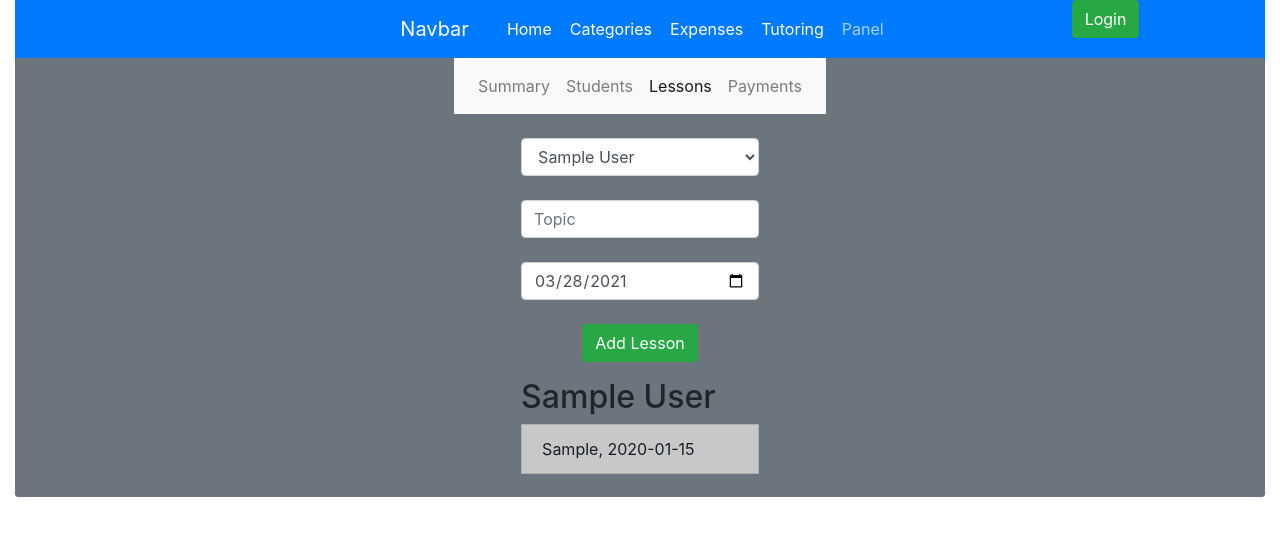
After one commit to wleklinskimateusz/FinanceApp, a Flask app: page /tutoring/lessons in a window 1280 px wide. The commit adds this page. Shown: the top 536 px of the page. Run offline with Flask 2, Linux system fonts and the light colour scheme; tables that the repository leaves empty hold one stand-in row (values such as "Sample post"); some libraries are stand-ins or nearby versions.

Commit message:
improved tutoring page, added detailed views of students

```diff
--- a/forms.py
+++ b/forms.py
@@ -40,4 +40,5 @@ class PaymentForm(FlaskForm):
 class LessonForm(FlaskForm):
     student = SelectField(u'Student', coerce=int)
     topic = StringField("Topic")
+    date = DateField(default=datetime.utcnow())
     submit = SubmitField("Add Lesson")
--- a/models.py
+++ b/models.py
@@ -62,7 +62,7 @@ class Student(db.Model):
     paid = db.Column(db.Float, nullable=True)
 
     def money_total(self):
-        self.total = self.hourly_rate * len(Lesson.query.filter_by(student=self.id))
+        self.total = self.hourly_rate * len(Lesson.query.filter_by(student=self.id).all())
         db.session.commit()
         return self.total
 
@@ -70,6 +70,7 @@ class Student(db.Model):
         self.paid = 0
         for p in Payment.query.filter_by(student=self.id):
             self.paid += p.value
+        db.session.commit()
         return self.paid
 
     def to_pay(self):
@@ -85,8 +86,15 @@ class Payment(db.Model):
     date = db.Column(db.DateTime, default=datetime.utcnow())
     student = db.Column(db.Integer, db.ForeignKey('student.id'))
 
+    def __repr__(self):
+        return f"{self.value}zł, {self.date.date()}"
+
 
 class Lesson(db.Model):
     id = db.Column(db.Integer, primary_key=True)
     student = db.Column(db.Integer, db.ForeignKey('student.id'))
     topic = db.Column(db.String, nullable=True)
+    date = db.Column(db.DateTime, default=datetime.utcnow())
+
+    def __repr__(self):
+        return f"{self.topic}, {self.date.date()}"
--- a/routes.py
+++ b/routes.py
@@ -130,7 +130,7 @@ def plot_png():
 @app.route('/tutoring')
 def tutoring():
 
-    return render_template('tutoring.html', tutoring=True)
+    return render_template('tutoring.html', tutoring=True, summary_active=True)
 
 
 @app.route('/tutoring/students', methods=['GET', 'POST'])
@@ -144,4 +144,38 @@ def students():
         db.session.commit()
         return redirect(url_for('students'))
 
-    return render_template('students.html', tutoring=True, form=form, students=Student.query.all())
+    return render_template('students.html', tutoring=True, form=form, students=Student.query.all(), students_active=True)
+
+
+@app.route('/tutoring/students/<int:student_id>')
+def student(student_id):
+    return render_template('student.html', student=Student.query.filter_by(id=student_id).first())
+
+
+@app.route('/tutoring/lessons', methods=['GET', 'POST'])
+def lessons():
+    form = LessonForm()
+    form.student.choices = [(s.id, s.name) for s in Student.query.all()]
+    if form.validate_on_submit():
+        lesson = Lesson()
+        lesson.topic = form.topic.data
+        lesson.student = form.student.data
+        db.session.add(lesson)
+        db.session.commit()
+        return redirect(url_for('lessons'))
+    return render_template('lessons.html', form=form, students=Student.query.all(), Lesson=Lesson, lessons_active=True)
+
+
+@app.route('/tutoring/payments', methods=['GET', 'POST'])
+def payments():
+    form = PaymentForm()
+    form.student.choices = [(s.id, s.name) for s in Student.query.all()]
+    if form.validate_on_submit():
+        payment = Payment()
+        payment.student = form.student.data
+        payment.date = form.date.data
+        payment.value = form.value.data
+        db.session.add(payment)
+        db.session.commit()
+        return redirect(url_for('payments'))
+    return render_template('payments.html', students=Student.query.all(), form=form, Payment=Payment, payments_active=True)
--- /dev/null
+++ b/templates/lessons.html
@@ -0,0 +1,49 @@
+{% extends 'tutoring.html' %}
+
+{% block title %}Lessons{% endblock %}
+
+{% block content2 %}
+    <div class="row">
+        <div class="col">
+
+        </div>
+        <div class="col">
+            <form method="post" class="form text-center">
+                {{ form.hidden_tag() }}
+                <div class="form-group">
+                    <br>
+                    {{ form.student(class='form-control', id='student') }}
+                    <br>
+                    {{ form.topic(class='form-control', id='topic', placeholder='Topic') }}
+                    <br>
+                    {{ form.date(class='form-control', id='date', type='date') }}
+                    <br>
+                    {{ form.submit(class='btn btn-success', type='submit') }}
+                </div>
+            </form>
+        </div>
+        <div class="col"></div>
+    </div>
+    <div class="row">
+        <div class="col">
+
+        </div>
+        <div class="col">
+            {% for student in students %}
+                {% if Lesson.query.filter_by(student=student.id) %}
+                <h2>{{ student.name }}</h2>
+                <ul class="list-group"></ul>
+                    {% for lesson in Lesson.query.filter_by(student=student.id) %}
+                        <li class="list-group-item list-group-item-dark">{{ lesson }}</li>
+                    {% endfor %}
+                {% endif %}
+                <br>
+
+            {% endfor %}
+
+        </div>
+        <div class="col">
+
+        </div>
+    </div>
+{% endblock %}
--- a/templates/students.html
+++ b/templates/students.html
@@ -32,7 +32,9 @@
             <div class="col">
                 <ul class="list-group">
                     {% for student in students %}
-                        <li class="list-group-item list-group-item-dark">{{ student }}</li>
+                        <a href="{{ url_for('student', student_id=student.id) }}">
+                            <li class="list-group-item list-group-item-dark text-center">{{ student }}</li>
+                        </a>
                     {% endfor %}
                 </ul>
             </div>
--- a/templates/tutoring.html
+++ b/templates/tutoring.html
@@ -15,16 +15,16 @@
                 <div class="collapse navbar-collapse" id="navbarNav">
                     <ul class="navbar-nav">
                         <li class="nav-item">
-                            <a class="nav-link active" href="#">Summary</a>
+                            <a class="nav-link {% if summary_active %}active{% endif %} " href="{{ url_for('tutoring') }}">Summary</a>
                         </li>
                         <li class="nav-item">
-                            <a class="nav-link" href="{{ url_for('students') }}">Students</a>
+                            <a class="nav-link {% if students_active %}active{% endif %}" href="{{ url_for('students') }}">Students</a>
                         </li>
                         <li class="nav-item">
-                            <a class="nav-link" href="#">Lessons</a>
+                            <a class="nav-link {% if lessons_active %}active{% endif %}" href="{{ url_for('lessons') }}">Lessons</a>
                         </li>
                         <li class="nav-item">
-                            <a class="nav-link" href="#">Payments</a>
+                            <a class="nav-link {% if payments_active %}active{% endif %}" href="{{ url_for('payments') }}">Payments</a>
                         </li>
                     </ul>
                 </div>
```
Also changed, not shown: templates/payments.html (added, +49 -0 lines), templates/student.html (added, +39 -0 lines).
